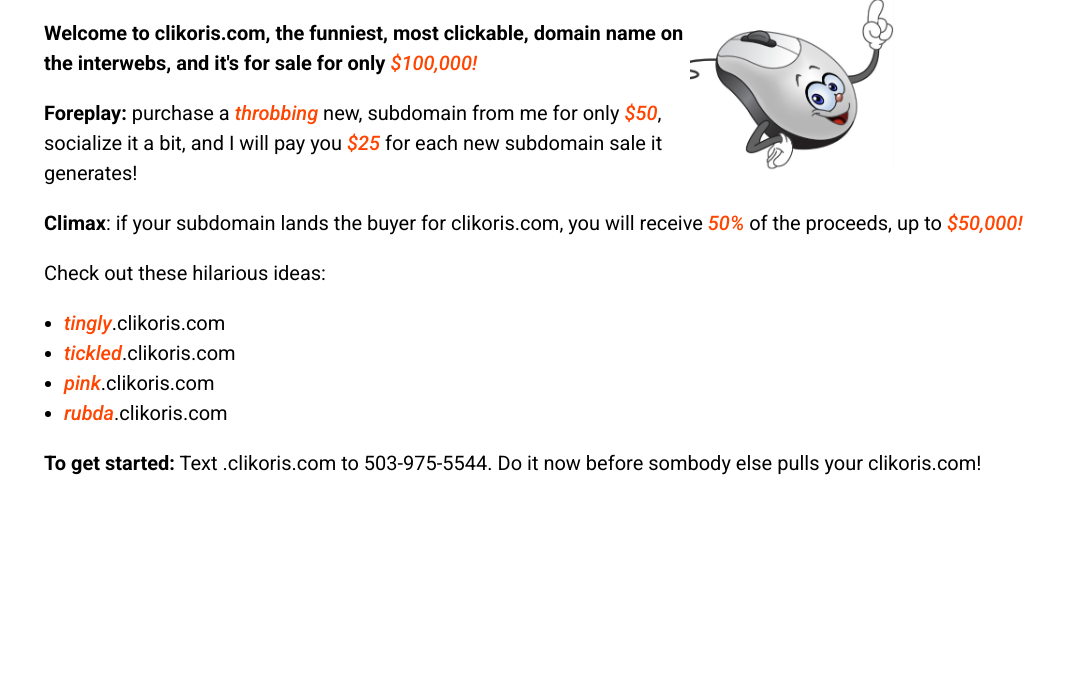
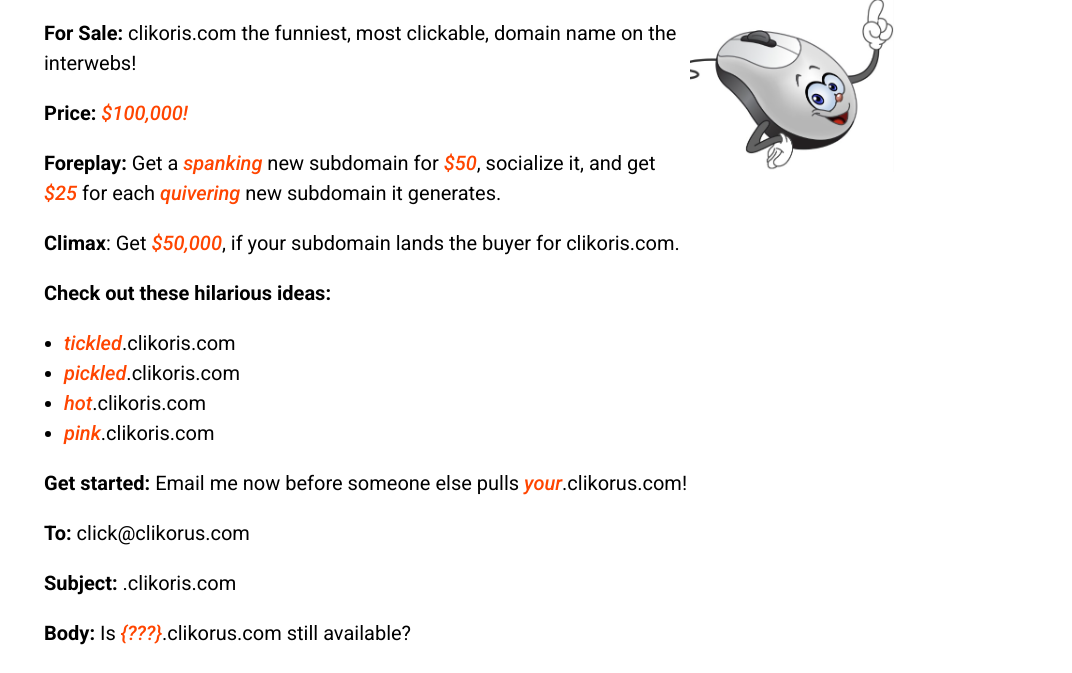
Before and after one commit to DKnight5544/clikoris.com, a plain HTML site: page index.html in a window 1280 px wide. Shown: the part 127-800 px from the top of the page, without its empty margins (104-1176 px from the left). Drawn offline with Linux system fonts and the light colour scheme; a web font is replaced by a local one.

Commit message:
Fine Tuned.

```diff
--- a/index.html
+++ b/index.html
@@ -52,36 +52,46 @@
         <img class="header-image" src="Header-Text-01.png" />
         <img class="mouse-image" src="mouse01.png" />
         <p>
-            <b>
-                Welcome to clikoris.com, the funniest, most clickable,
-                domain name on the interwebs, and it's for sale for only <i>$100,000!</i>
-            </b>
+            <b>For Sale: </b>clikoris.com the funniest, most clickable,
+            domain name on the interwebs!
+        </p>
+        <p>
+            <b>Price: </b><i>$100,000!</i>
         </p>
 
         <p>
-            <b>Foreplay:</b> purchase a <i>throbbing</i> new,
-            subdomain from me for only <i>$50</i>, socialize it a bit, and I will pay
-            you <i>$25</i> for each new subdomain sale it generates!
+            <b>Foreplay:</b> Get a <i>spanking</i> new subdomain for <i>$50</i>, socialize it, and get <i>$25</i>
+            for each <i>quivering</i> new subdomain it generates.
         </p>
 
         <p>
-            <b>Climax</b>: if your subdomain lands the buyer for clikoris.com,
-            you will receive <i>50%</i> of the proceeds, up to <i>$50,000!</i>
+            <b>Climax</b>: Get <i>$50,000</i>, if your subdomain lands the buyer for clikoris.com.
         </p>
 
         <p>
-            Check out these hilarious ideas:
+            <b>Check out these hilarious ideas:</b>
             <ul>
-                <li><i>tingly</i>.clikoris.com</li>
                 <li><i>tickled</i>.clikoris.com</li>
+                <li><i>pickled</i>.clikoris.com</li>
+                <li><i>hot</i>.clikoris.com</li>
                 <li><i>pink</i>.clikoris.com</li>
-                <li><i>rubda</i>.clikoris.com</li>
             </ul>
         </p>
 
+        <p>
+            <b>Get started:</b> Email me now before someone else pulls <i>your</i>.clikorus.com!
+        </p>
+
+        <p>
+            <b>To:</b> click@clikorus.com
+        </p>
+
         <p id="Refby">
-            <b>To get started:</b> Text {Refby}.clikoris.com to 503-975-5544. Do it now before
-            sombody else pulls your clikoris.com!
+            <b>Subject:</b> {Refby}.clikoris.com
+        </p>
+
+        <p>
+            <b>Body:</b> Is <i>{???}</i>.clikorus.com still available?
         </p>
 
     </div>
```
